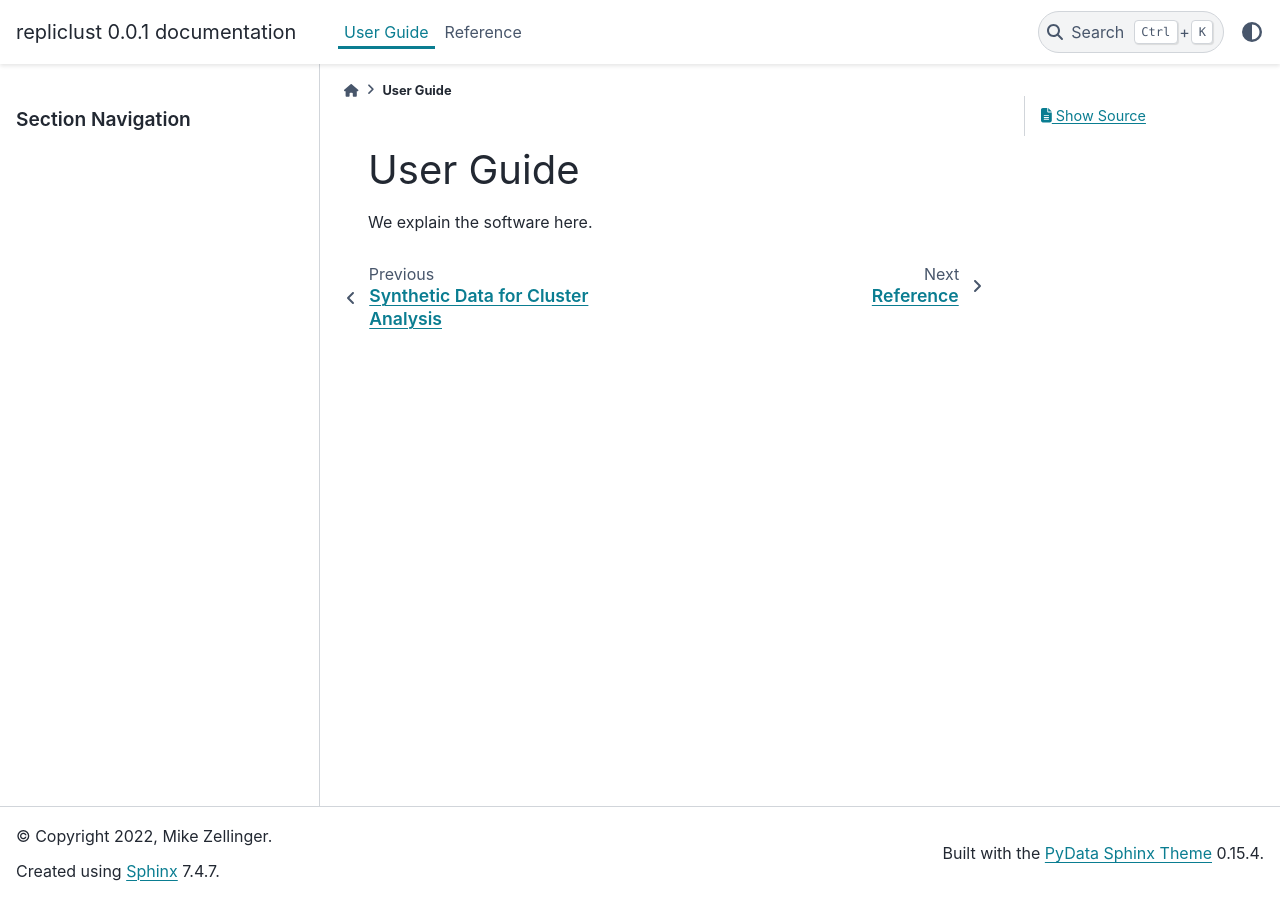
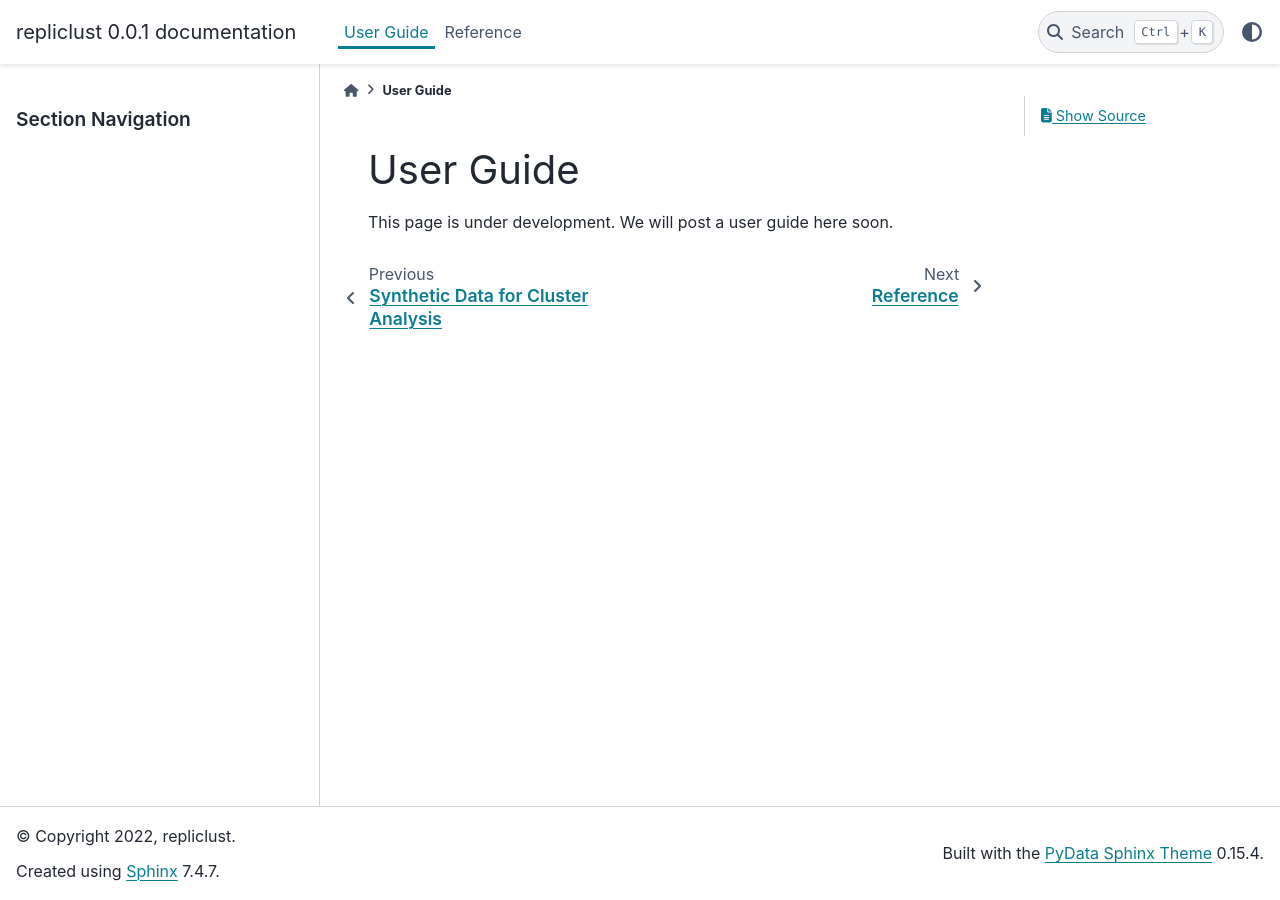
Before and after one commit to mzelling/repliclust, a Sphinx documentation site: the page built from docs/source/user_guide.rst, in a window 1280 px wide. Built offline with Sphinx 7.4.7 and the PyData theme 0.15.4, drawn with Linux system fonts in a browser that asks for light colours; pages that are not in the unit, such as notebooks, are missing from menus.

```diff
--- a/docs/source/conf.py
+++ b/docs/source/conf.py
@@ -19,7 +19,7 @@ sys.path.insert(0, os.path.abspath('../..'))
 # -- Project information -----------------------------------------------------
 
 project = 'repliclust'
-copyright = '2022, Mike Zellinger'
+copyright = '2022, repliclust'
 author = 'Mike Zellinger'
 
 # The full version, including alpha/beta/rc tags
--- a/docs/source/user_guide.rst
+++ b/docs/source/user_guide.rst
@@ -1,4 +1,4 @@
 User Guide
 ==========
 
-We explain the software here.
+This page is under development. We will post a user guide here soon.
```
Also changed, not shown: README.md (+9 -3 lines).
